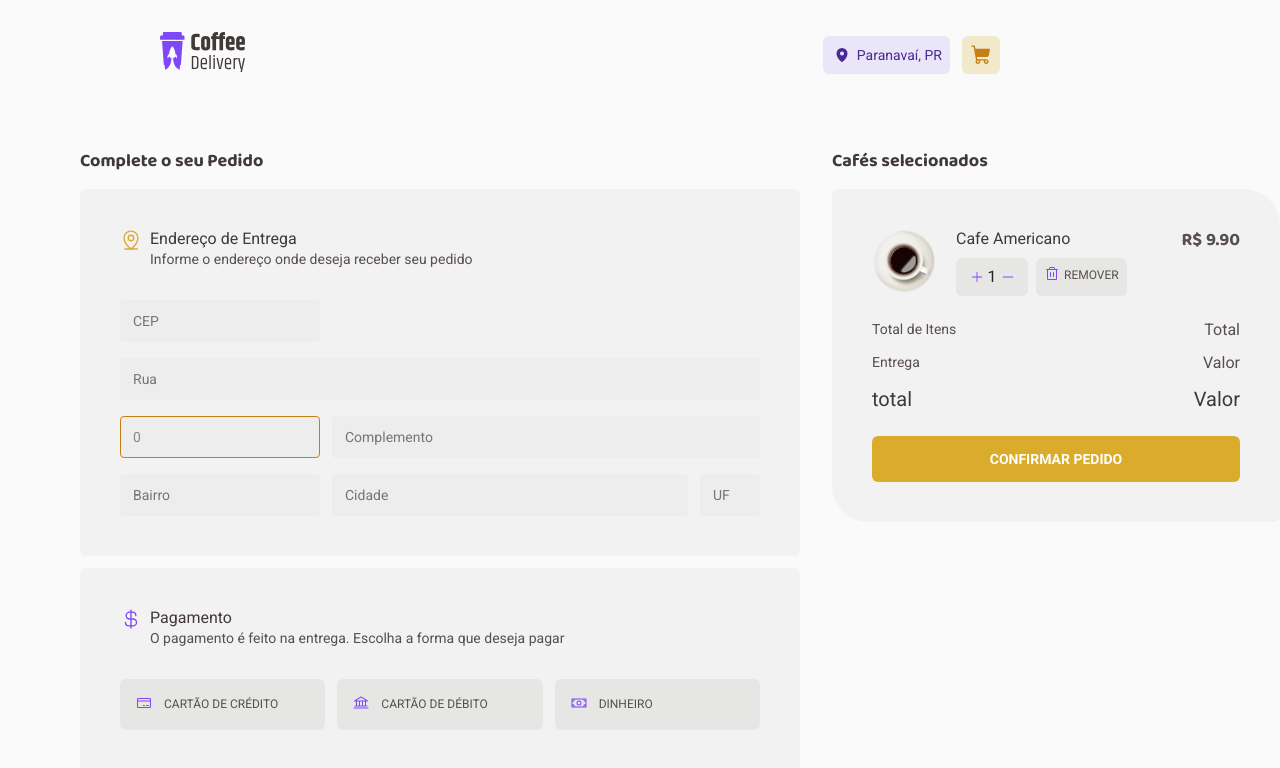
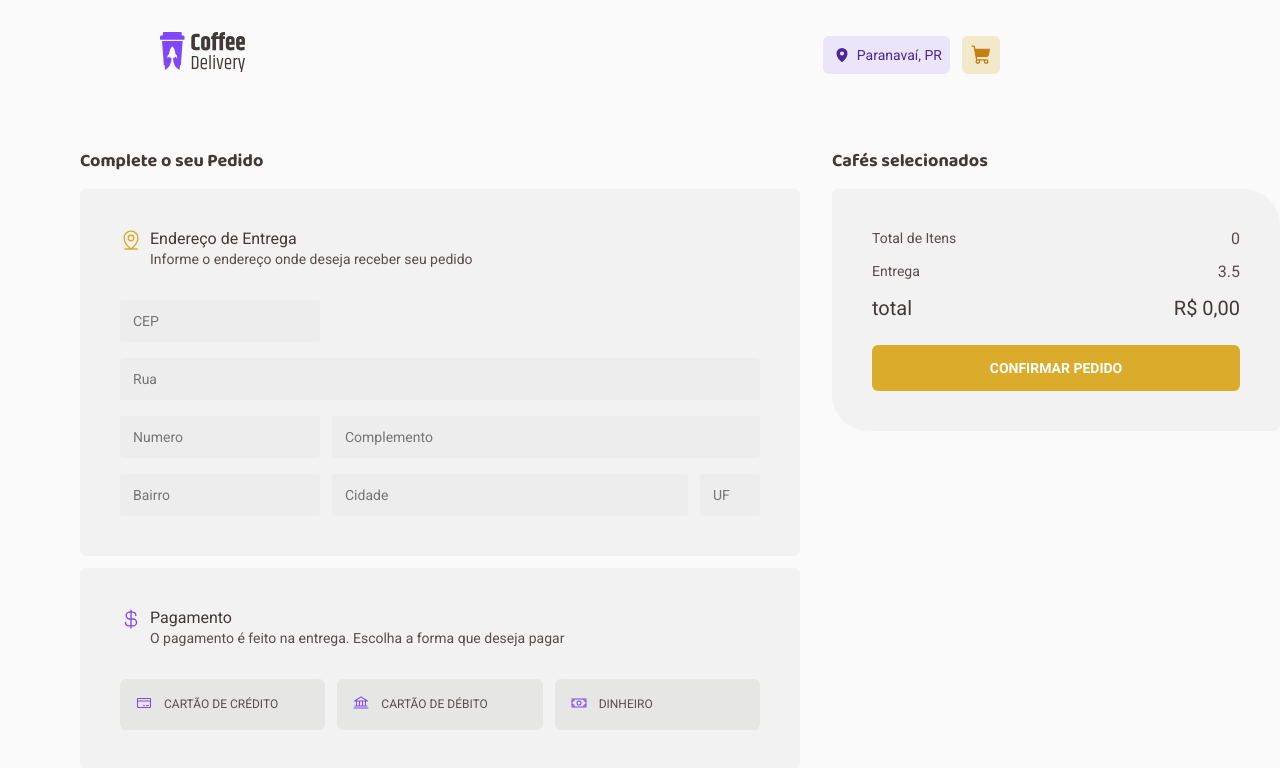
Before and after one commit to Glendson/coffee-delivery, a React (Vite) app: page /checkout in a window 1280 px wide. Shown: the top 768 px of the page. Built offline with nearby package versions, Linux system fonts and the light colour scheme.

Commit message:
feat: finished implements functions to add orders and items on cart

```diff
--- a/src/components/Header/styles.ts
+++ b/src/components/Header/styles.ts
@@ -37,6 +37,7 @@ export const HeaderContainer = styled.header`
     a {
       display: flex;
       align-items: center;
+      width: 2.375rem;
       height: 2.375rem;
 
       border-radius: 0.375rem;
@@ -60,6 +61,8 @@ export const CartCounter = styled.span`
   width: 1.25rem;
   height: 1.25rem;
 
+  position: absolute;
+
   font-weight: bold;
 
   align-items: center;
@@ -67,6 +70,9 @@ export const CartCounter = styled.span`
 
   border-radius: 50%;
 
+  top: -5px;
+  right: -5px;
+
   font: ${(props) => props.theme.fonts.textS};
   background: ${(props) => props.theme.colors["yellow-dark"]};
   color: ${(props) => props.theme.colors.white};
--- a/src/contexts/CoffeeContext.tsx
+++ b/src/contexts/CoffeeContext.tsx
@@ -1,6 +1,6 @@
-import { ReactNode, createContext, useState } from "react";
+import { ReactNode, createContext, useEffect, useState } from "react";
 import { CreateNewOrderFormData } from "../pages/Checkout";
-
+import  coffeesData from "../utils/data.json"
 export interface Coffee {
   id: string;
   title: string;
@@ -25,13 +25,14 @@ interface Order extends CreateNewOrderFormData {
 interface CoffeeContextType {
   cartItems: CartItem[];
   orders: Order[];
-  hasItemsInCart: number;
-  coffeeQuantity: number;
-  addCartItems: (coffee: Coffee) => void;
+  coffees: Coffee[];
+  addCartItems: (coffee: Coffee, quantity: number) => void;
   createOrder: (formData: CreateNewOrderFormData) => void;
   removeCartItems: (coffeeId: Coffee["id"]) => void;
-  increaseItemQuantity: () => void;
-  decreaseItemQuantity: () => void;
+  increaseItemQuantity: (coffeeId: string) => void;
+  decreaseItemQuantity: (coffeeId: string) => void;
+  getCoffeeById: (id: string) => Coffee | undefined;
+  getTotalCartPrice: () => string;
 }
 
 interface CoffeeContextProviderProps {
@@ -43,38 +44,82 @@ export const CoffeeContext = createContext({} as CoffeeContextType);
 export function CoffeeContextProvider({
   children,
 }: CoffeeContextProviderProps) {
+  const [coffees, setCoffees] = useState<Coffee[]>([])
   const [cartItems, setCartItems] = useState<CartItem[]>([]);
   const [orders, setOrders] = useState<Order[]>([]);
-  const [coffeeQuantity, setCoffeeQuantity] = useState(1);
 
-  const hasItemsInCart = cartItems.reduce(
-    (total, currentItem) => total + currentItem.quantity,
-    0
-  );
-
-  function addCartItems(coffee: Coffee) {
-    const newCoffeeItem: CartItem = {
-      id: coffee.id,
-      price: coffee.price,
-      quantity: coffeeQuantity,
-      totalPrice: coffeeQuantity * coffee.price,
+  useEffect(() => {
+    const fetchCoffees = async () => {
+      try {
+        const response = await coffeesData;
+        const coffees = response.coffees;
+        setCoffees(coffees);
+      } catch (error) {
+        console.error("Erro ao carregar os dados dos cafés:", error);
+      }
     };
 
-    setCartItems((state) => [...state, newCoffeeItem]);
-    setCoffeeQuantity(1);
+    fetchCoffees();
+  }, []);
+
+  function addCartItems(coffee: Coffee, quantity: number) {
+    const existingCartItem = cartItems.find(item => item.id === coffee.id);
+
+    if (existingCartItem) {
+      const updatedCartItems = cartItems.map(item => {
+        if (item.id === coffee.id) {
+          return {
+            ...item,
+            quantity: item.quantity + 1,
+            totalPrice: (item.quantity + 1) * item.price,
+          };
+        }
+        return item;
+      });
+
+      setCartItems(updatedCartItems);
+    } else {
+      const newCoffeeItem: CartItem = {
+        id: coffee.id,
+        price: coffee.price,
+        quantity: quantity,
+        totalPrice: coffee.price * quantity,
+      };
+
+      setCartItems([...cartItems, newCoffeeItem]);
+    }
   }
 
   function removeCartItems(coffeeId: string) {
     setCartItems((state) => state.filter((item) => item.id !== coffeeId));
   }
 
-  function increaseItemQuantity() {
-    setCoffeeQuantity((state) => state + 1);
+  function increaseItemQuantity(coffeeId: string) {
+    const updatedCartItems = cartItems.map((item) => {
+      if(item.id === coffeeId) {
+        return {
+          ...item,
+          quantity: item.quantity + 1,
+        totalPrice: (item.quantity + 1) * item.price,
+        }
+      }
+      return item
+    })
+    setCartItems(updatedCartItems);
   }
 
-  function decreaseItemQuantity() {
-    if (coffeeQuantity === 1) return;
-    setCoffeeQuantity((state) => state - 1);
+  function decreaseItemQuantity(coffeeId: string) {
+    const updatedCartItems = cartItems.map((item) => {
+      if(item.id === coffeeId && item.quantity > 1) {
+        return {
+          ...item,
+          quantity: item.quantity - 1,
+        totalPrice: (item.quantity - 1) * item.price,
+        }
+      }
+      return item
+    })
+    setCartItems(updatedCartItems);
   }
 
   function createOrder(formData: CreateNewOrderFormData) {
@@ -87,16 +132,26 @@ export function CoffeeContextProvider({
     setCartItems([]);
   }
 
+  function getCoffeeById(coffeeId: string) {
+    return coffees.find((coffee) => coffee.id === coffeeId);
+  }
+
+  function getTotalCartPrice() {
+    const total = cartItems.reduce((total, item) => total + item.totalPrice, 0);
+    return total.toLocaleString('pt-BR', { style: 'currency', currency: 'BRL', minimumFractionDigits: 2 });
+  }
+
   return (
     <CoffeeContext.Provider
       value={{
         orders,
+        coffees,
         cartItems,
-        coffeeQuantity,
-        hasItemsInCart,
         createOrder,
         addCartItems,
+        getCoffeeById,
         removeCartItems,
+        getTotalCartPrice,
         decreaseItemQuantity,
         increaseItemQuantity,
       }}
--- a/src/layouts/DefaultLayout/styles.ts
+++ b/src/layouts/DefaultLayout/styles.ts
@@ -5,6 +5,7 @@ export const LayoutContainer = styled.div`
     height: 100vh;
 
     display: flex;
+    flex: 1;
     flex-direction: column;
 
 `
--- a/src/pages/Checkout/CoffeeCardItem/Index.tsx
+++ b/src/pages/Checkout/CoffeeCardItem/Index.tsx
@@ -11,30 +11,45 @@ import {
   Container,
 } from "./styles";
 import { Trash } from "@phosphor-icons/react";
-import { Coffee, CoffeeContext } from "../../../contexts/CoffeeContext";
+import {  CoffeeContext } from "../../../contexts/CoffeeContext";
 
 interface CardProps {
-  coffee?: Coffee;
+  coffeeId: string;
 }
 
-export function CoffeeCardItem({ coffee }: CardProps) {
-  const { increaseItemQuantity, decreaseItemQuantity, coffeeQuantity } =
+export function CoffeeCardItem({ coffeeId }: CardProps) {
+  const { increaseItemQuantity, decreaseItemQuantity, removeCartItems, cartItems, getCoffeeById } =
     useContext(CoffeeContext);
 
+    const coffee = getCoffeeById(coffeeId)
+
+    if (!coffee) {
+      return null;
+    }
+
+    const coffeeInCart = cartItems.find((item) => item.id === coffee.id);
+
+    const coffeeQuantity = coffeeInCart ? coffeeInCart.quantity : 1;
+
   function handleIncreaseQuantity() {
-    increaseItemQuantity();
+    increaseItemQuantity(coffeeId);
   }
   function handleDecreaseQuantity() {
-    decreaseItemQuantity();
+    if(!coffeeInCart ) return;
+    decreaseItemQuantity(coffeeId);
+  }
+
+  function handleRemoveItemCart(){
+    removeCartItems(coffeeId);
   }
 
   return (
     <Container>
       <CoffeeInfo>
-        <CoffeeImage src="public/assets/coffees/americano.png" alt="" />
+        <CoffeeImage src={coffee.image} alt="" />
 
         <CoffeeContent>
-          <CoffeeTitle>Cafe Americano</CoffeeTitle>
+          <CoffeeTitle>{coffee.title}</CoffeeTitle>
 
           <CoffeeActions>
             <QuantitySelector
@@ -43,7 +58,7 @@ export function CoffeeCardItem({ coffee }: CardProps) {
               inclementQuantity={handleIncreaseQuantity}
             />
 
-            <CoffeeRemoveButton>
+            <CoffeeRemoveButton onClick={handleRemoveItemCart}>
               <Trash />
               <span>Remover</span>
             </CoffeeRemoveButton>
@@ -51,7 +66,7 @@ export function CoffeeCardItem({ coffee }: CardProps) {
         </CoffeeContent>
       </CoffeeInfo>
 
-      <CoffeePrice>R$ 9.90</CoffeePrice>
+      <CoffeePrice>R$ {coffee.price.toFixed(2)}</CoffeePrice>
     </Container>
   );
 }
--- a/src/pages/Checkout/index.tsx
+++ b/src/pages/Checkout/index.tsx
@@ -29,7 +29,7 @@ import {
   CheckOutButton,
 } from "./styles";
 import { CoffeeCardItem } from "./CoffeeCardItem/Index";
-import { useContext, useState } from "react";
+import React, { useContext, useState } from "react";
 import { useForm } from "react-hook-form";
 import { zodResolver } from "@hookform/resolvers/zod";
 import * as zod from "zod";
@@ -55,7 +55,7 @@ export type CreateNewOrderFormData = zod.infer<
 export function Checkout() {
   const [selectedPayment, setSelectedPayment] = useState<string | null>(null);
 
-  const { createOrder, cartItems } = useContext(CoffeeContext);
+  const { createOrder, cartItems, getTotalCartPrice } = useContext(CoffeeContext);
 
   const { register, handleSubmit, reset } = useForm<CreateNewOrderFormData>({
     resolver: zodResolver(newOrderFormValidationSchema),
@@ -64,12 +64,13 @@ export function Checkout() {
       cep: "",
       cidade: "",
       complemento: "",
-      numero: 0,
       pagamento: "dinheiro",
       rua: "",
       uf: "",
     },
   });
+
+  const deliveryPrice = 3.5
 
   const handlePaymentSelection = (paymentMethod: string) => {
     setSelectedPayment(
@@ -193,20 +194,28 @@ export function Checkout() {
         <h2>Cafés selecionados</h2>
 
         <OrderItemContainer>
-          <CoffeeCardItem />
+          {cartItems.map((coffee) => {
+            return (
+              <React.Fragment key={coffee.id}>
+                <CoffeeCardItem coffeeId={coffee.id} />
+
+                <Divider />
+              </React.Fragment>
+            );
+          })}
 
           <CartTotalContainer>
             <TotalItens>
               <span>Total de Itens</span>
-              <p>Total</p>
+              <p>{cartItems.length}</p>
             </TotalItens>
             <DeliveryPrice>
               <span>Entrega</span>
-              <p>Valor</p>
+              <p>{deliveryPrice}</p>
             </DeliveryPrice>
             <CartTotal>
               <span>total</span>
-              <p>Valor</p>
+              <p>{getTotalCartPrice()}</p>
             </CartTotal>
           </CartTotalContainer>
           <CheckOutButton type="submit" form="address-form">
--- a/src/pages/Home/components/CoffeeCard/index.tsx
+++ b/src/pages/Home/components/CoffeeCard/index.tsx
@@ -10,7 +10,7 @@ import {
   CoffeeTag,
   CoffeeTitle,
 } from "./styles";
-import { useContext } from "react";
+import { useContext, useState } from "react";
 import { Coffee, CoffeeContext } from "../../../../contexts/CoffeeContext";
 
 interface CardProps {
@@ -18,22 +18,22 @@ interface CardProps {
 }
 
 export function CoffeeCard({ coffee }: CardProps) {
-  const {
-    addCartItems,
-    coffeeQuantity,
-    increaseItemQuantity,
-    decreaseItemQuantity,
-  } = useContext(CoffeeContext);
+  const { addCartItems } = useContext(CoffeeContext);
+
+  const [coffeeQuantity, setCoffeeQuantity] = useState(1);
 
   function handleIncreaseCoffeeAmount() {
-    increaseItemQuantity();
+    setCoffeeQuantity((state) => state + 1);
   }
   function handleDecreaseCoffeeAmount() {
-    decreaseItemQuantity();
+    if (coffeeQuantity > 1) {
+      setCoffeeQuantity((state) => state - 1);
+    }
   }
 
   function handleAddCart() {
-    addCartItems(coffee);
+    addCartItems(coffee, coffeeQuantity);
+    setCoffeeQuantity(1);
   }
 
   return (
@@ -55,6 +55,7 @@ export function CoffeeCard({ coffee }: CardProps) {
           <span>R$</span>
           <span>{coffee.price.toFixed(2)}</span>
         </CoffeePrice>
+        <div>
           <QuantitySelector
             quantity={coffeeQuantity}
             inclementQuantity={handleIncreaseCoffeeAmount}
@@ -63,6 +64,7 @@ export function CoffeeCard({ coffee }: CardProps) {
           <CoffeeButton onClick={handleAddCart}>
             <ShoppingCart weight="fill" />
           </CoffeeButton>
+        </div>
       </CoffeeBuy>
     </CardContainer>
   );
--- a/src/pages/Home/components/CoffeeCard/styles.ts
+++ b/src/pages/Home/components/CoffeeCard/styles.ts
@@ -63,6 +63,11 @@ export const CoffeeBuy = styled.div`
   justify-content: space-between;
 
   margin-top: 30px;
+
+  > div {
+    display: flex;
+    gap: 0.5rem;
+  }
 `;
 
 export const CoffeePrice = styled.div`
--- a/src/pages/Home/index.tsx
+++ b/src/pages/Home/index.tsx
@@ -1,10 +1,13 @@
+import { useContext } from "react";
 import { CoffeeCard } from "./components/CoffeeCard";
 import { Hero } from "./components/Hero";
 import { CoffeeList, HomeContainer } from "./styles";
-
-import { coffees } from "../../../data.json";
+import { CoffeeContext } from "../../contexts/CoffeeContext";
 
 export function Home() {
+
+  const { coffees } = useContext(CoffeeContext)
+
   return (
     <HomeContainer>
       <Hero />
```
Also changed, not shown: src/utils/data.json (renamed from data.json). Lines whose indentation alone changed are shown as unchanged.
